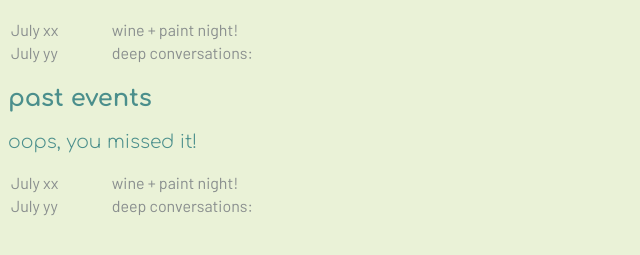
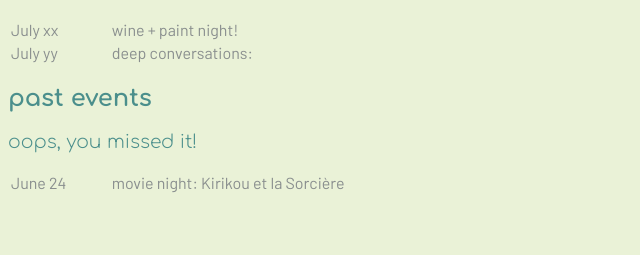
Before and after one commit to rodas-corner/rodas-corner.github.io, a plain HTML site: page index.html in a window 1280 px wide. Shown: the part 151-406 px from the top of the page, without its empty margins (0-640 px from the left). Drawn offline with Linux system fonts and the light colour scheme.

Commit message:
fill in past dates

```diff
--- a/index.html
+++ b/index.html
@@ -31,12 +31,8 @@
     <h3>oops, you missed it!</h3>
     <table width="500">
       <tr>
-        <td width="20%">July xx</td>
-        <td width="80%">wine + paint night!</td>
-      </tr>
-      <tr>
-        <td width="20%">July yy</td>
-        <td width="80%">deep conversations: <topic></td>
+        <td width="20%">June 24</td>
+        <td width="80%">movie night: Kirikou et la Sorcière</td>
       </tr>
     </table>
   </body>
```
